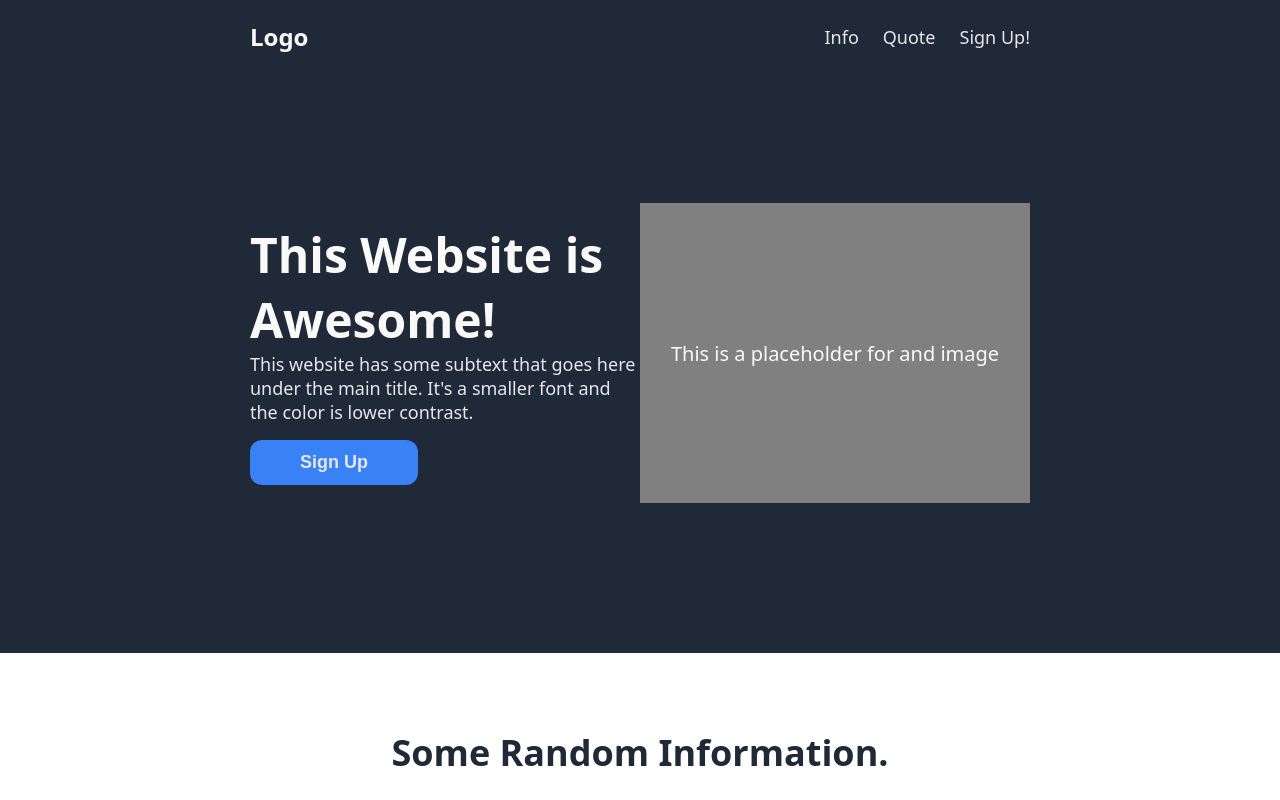
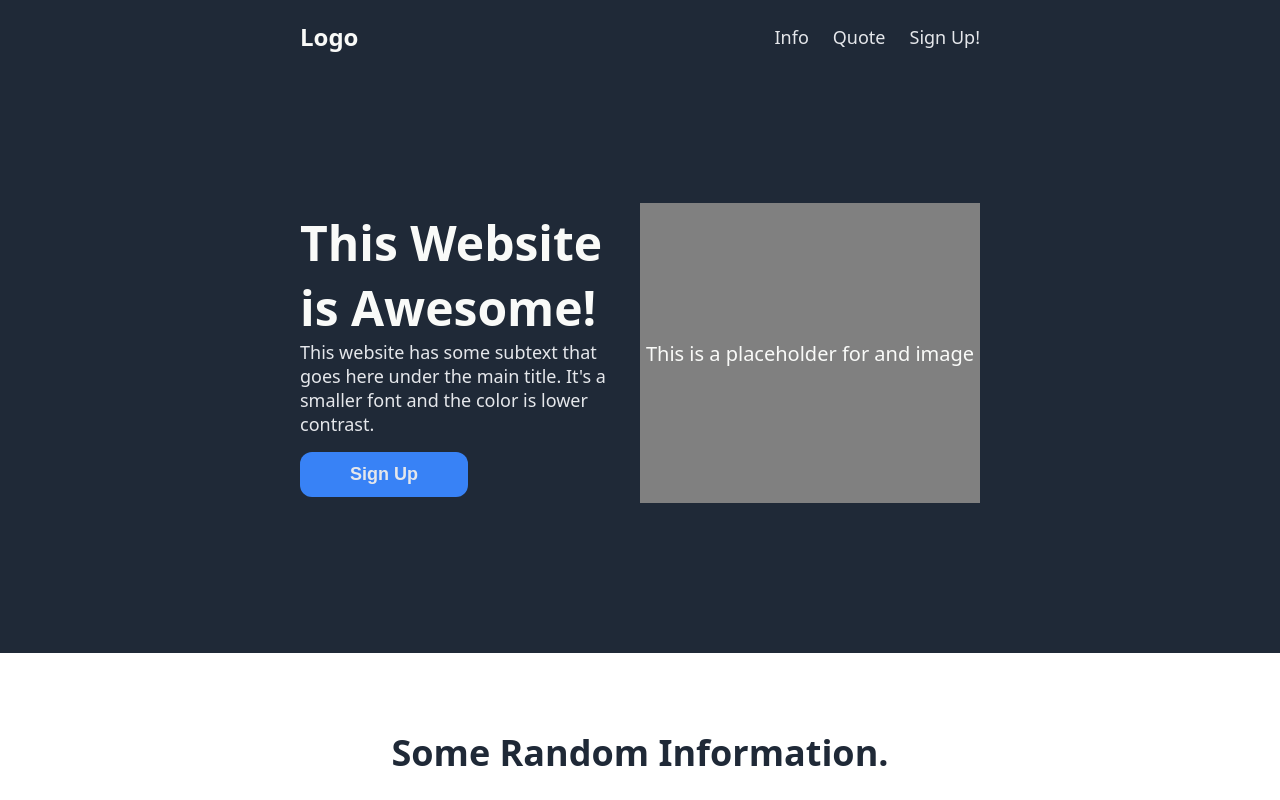
Before and after one commit to nainsworth/landing-page, a plain HTML site: page index.html in a window 1280 px wide. Shown: the top 800 px of the page. Drawn offline with Linux system fonts and the light colour scheme.

Commit message:
Style: Modified padding and height
Changed the padding in the .header and #hero sections

Changed the height of the section of the #quote section

```diff
--- a/style.css
+++ b/style.css
@@ -32,7 +32,7 @@ button {
  /*Header*/
 .header {
     margin: 0;
-    padding: 20px 250px 0;
+    padding: 20px 300px 0;
     display: flex;
     justify-content: space-between;
     align-items: center;
@@ -68,7 +68,7 @@ button {
     align-items: center;
     height: 600px;
     background: #1F2937;
-    padding: 0 250px;
+    padding: 0 300px;
     justify-content: space-between;
 }
 
@@ -153,7 +153,7 @@ button {
 #quote {
     display: flex;
     flex-direction: column;
-    height: 550px;
+    height: 500px;
     justify-content: center;
     align-items: center;
     background: #e5e7eb;
```
